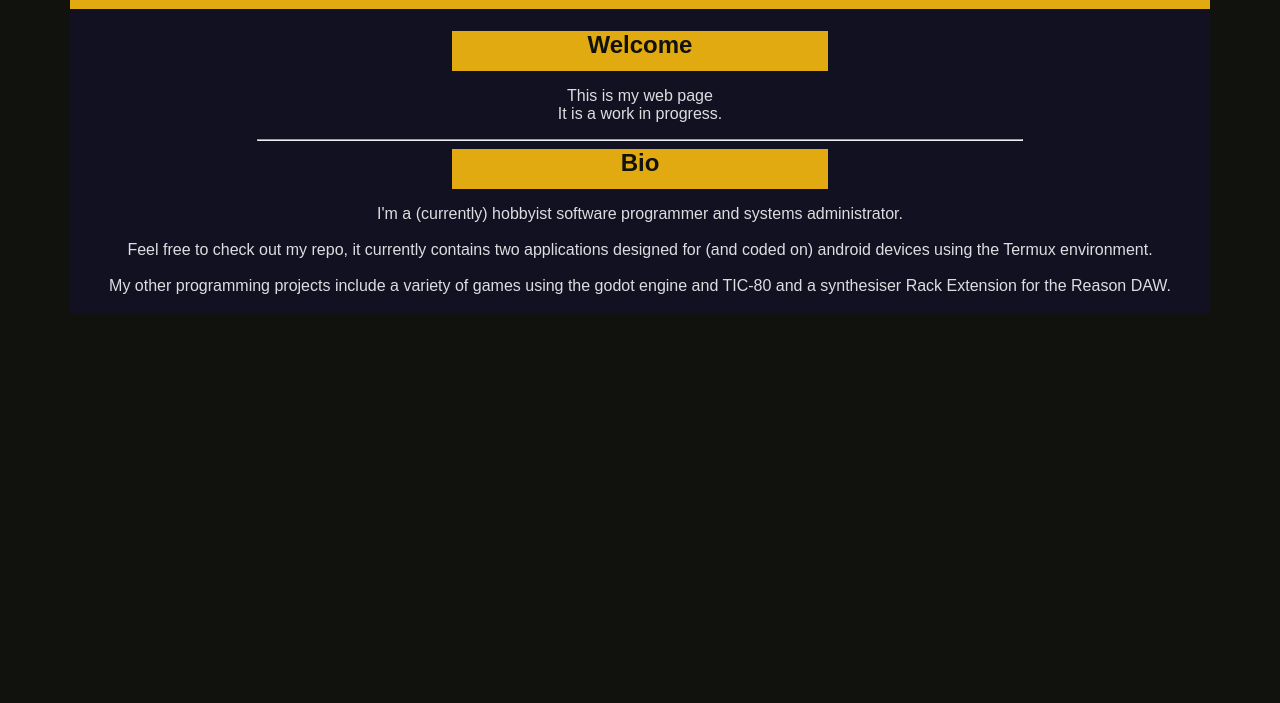
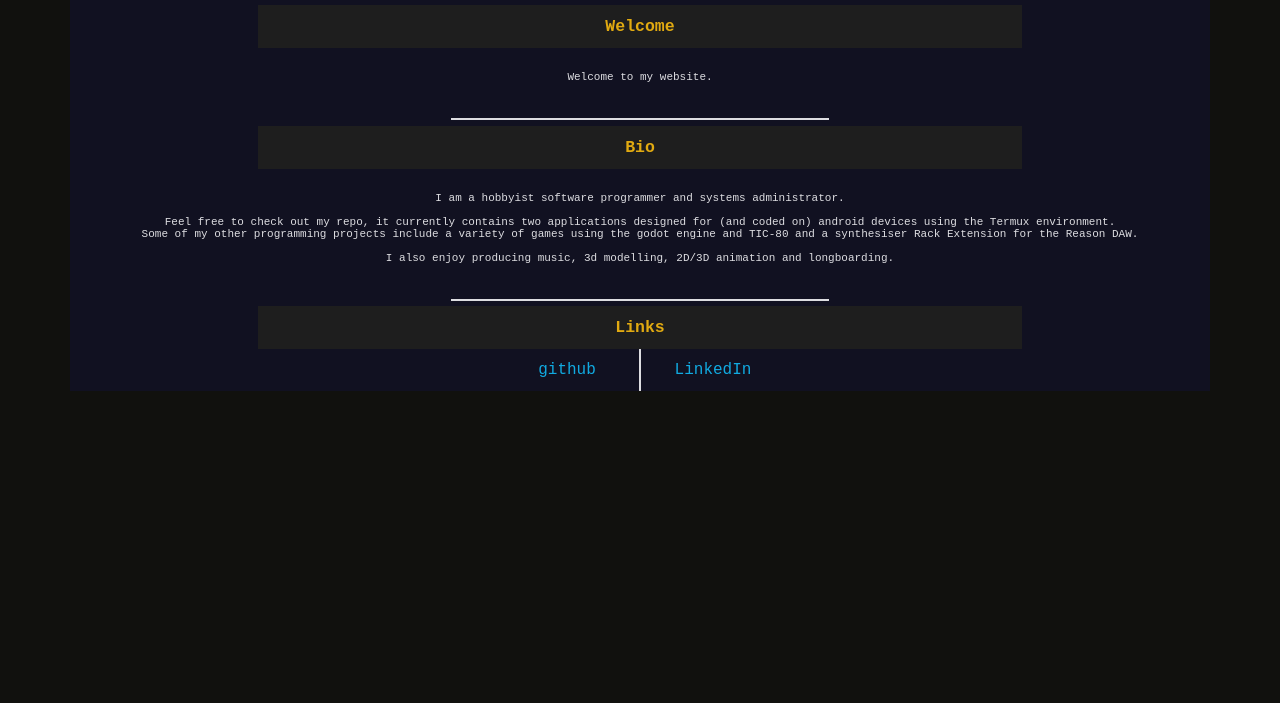
Before and after one commit to gf-man/gf-man.github.io, a plain HTML site: page index.html in a window 1280 px wide. Shown: the part 97-800 px from the top of the page. Drawn offline with Linux system fonts and the light colour scheme.

Commit message:
Updated css and added links

```diff
--- a/index.html
+++ b/index.html
@@ -6,17 +6,28 @@
 	<link rel="stylesheet" href="style.css">
 	<body>
 		<h1>gf-man-page</h1>
+
 		<h2>Welcome</h2>
-		<p>This is my web page<br/>
-		It is a work in progress.
+		<p>Welcome to my website.<br/><br/>
 		</p>
 
 		<hr/>
 
 		<h2>Bio</h2>
-		<p>I'm a (currently) hobbyist software programmer and systems administrator.<br/><br/>
-		Feel free to check out my repo, it currently contains two applications designed for (and coded on) android devices using the Termux environment.<br/><br/>
-		My other programming projects include a variety of games using the godot engine and TIC-80 and a synthesiser Rack Extension for the Reason DAW.<br/><br/>
+		<p>I am a hobbyist software programmer and systems administrator.<br/><br/>
+		Feel free to check out my repo, it currently contains two applications designed for (and coded on) android devices using the Termux environment.<br/>
+		Some of my other programming projects include a variety of games using the godot engine and TIC-80 and a synthesiser Rack Extension for the Reason DAW.<br/><br/>
+		I also enjoy producing music, 3d modelling, 2D/3D animation and longboarding.<br/><br/>
 		</p>
+
+		<hr>
+		<h2>Links</h2>
+
+		<table>
+			<tr>
+				<td><a href="https://github.com/gf-man">github</a></td>
+				<td><a href="https://www.linkedin.com/in/george-fowkes-578062200"</a>LinkedIn</td>
+			</tr>
+		</table>
 	</body>
 </html>
--- a/style.css
+++ b/style.css
@@ -3,7 +3,10 @@
 	--black: #11110e;
 	--orange: #e1aa11;
 	--blue: #111121;
-	font-family: sans-serif;
+	--cyan: #11aae1;
+	--grey: #1e1e1e;
+	font-family: monospace;
+	font-size: 14px;
 	background-color: var(--black);
 	margin 12px;
 	color: var(--black);
@@ -12,26 +15,53 @@
 
 body {
 	background-color: var(--blue);
-	display: block;
 	color: var(--white);
 	width: 89%;
-	padding-top: 24px;
 	margin: auto;
 }
 
 h1, h2 {
-	background-color: var(--orange);
-	color: var(--black);
-	padding-bottom: 24px;
+	background-color: var(--grey);
+	color: var(--orange);
+	padding: 24px 0px;
 }
 
 h2 {
-	padding-bottom: 12px;
-	width: 33%;
+	padding: 12px 0px;
+	width: 67%;
 	margin: auto
 }
 
 hr {
-	width: 67%;
-	color: var(--black);
+	width: 33%;
+	border: 1px solid var(--white);
+	background-color: var(--white);
 }
+
+p {
+	padding: 12px;
+}
+
+a {
+	text-decoration: none;
+	color: var(--cyan);
+}
+
+table {
+	margin: auto;
+	border-collapse: collapse;
+}
+
+td {
+	padding: 12px;
+	width: 120px;
+	font-size: 16px;
+}
+
+td:not(:last-of-type) {
+	border-right: 2px solid var(--white);
+}
+
+:root {
+	font-size: 11px;
+}
```
